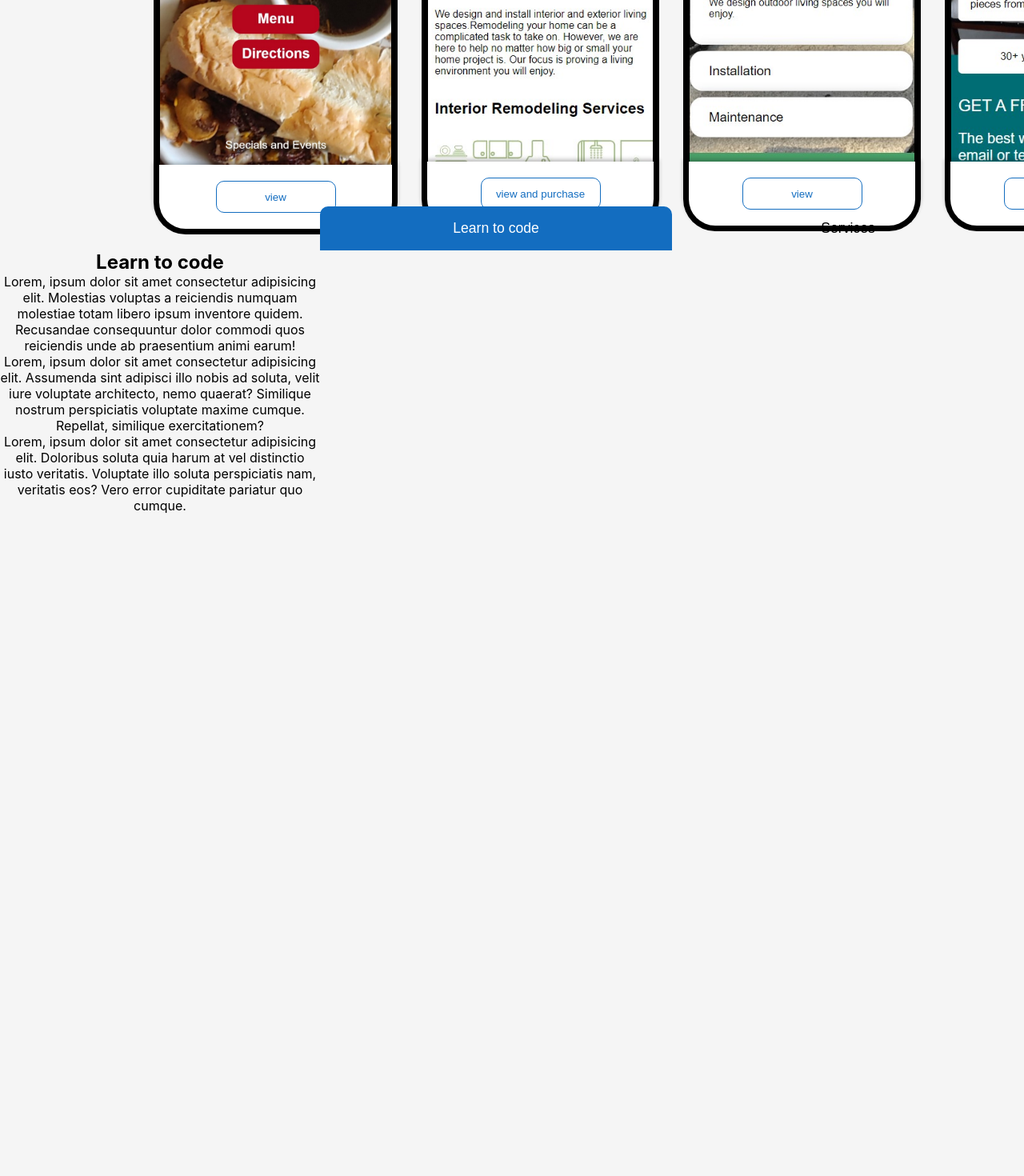
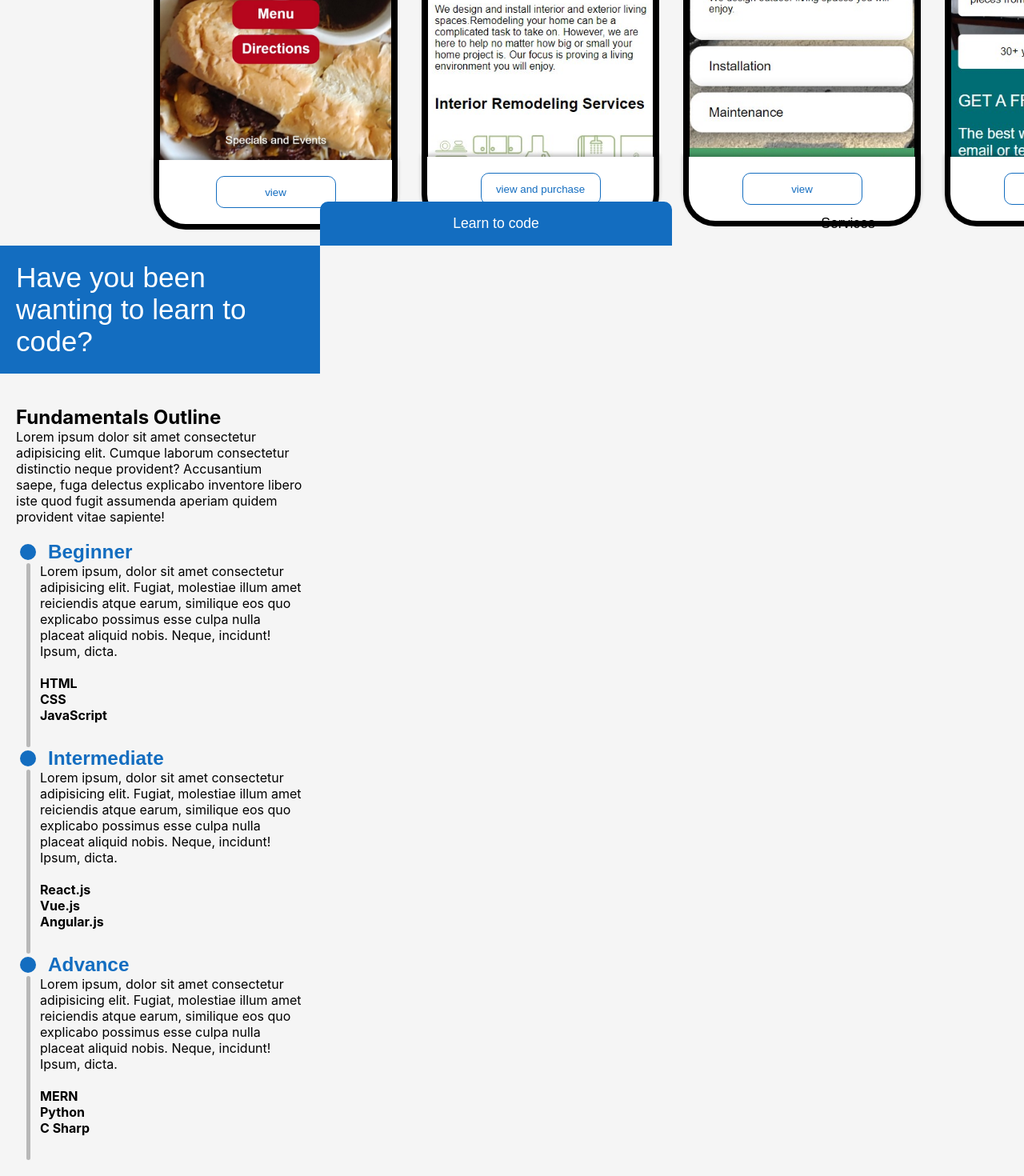
Before and after one commit to louieLouie117/Outline, a React (Create React App) app in the folder client/: page / in a window 1280 px wide. Shown: the part 440-1910 px from the top of the page at 80% size. Before the commit the page ends 1082 px from the top, so only its background shows below. Built offline with nearby package versions, Linux system fonts and the light colour scheme.

Commit message:
OutlineLayoutServiceAndLearn

```diff
--- a/client/src/components/LandingPage/HeroBanner.jsx
+++ b/client/src/components/LandingPage/HeroBanner.jsx
@@ -31,7 +31,7 @@ function HeroBanner(props) {
       </header>
 
       <aside>
-        <p >get your business a</p>
+        <p >outline your business with a</p>
         <p >mobile website</p>
       </aside>
 
--- a/client/src/components/LandingPage/LearnToCode.jsx
+++ b/client/src/components/LandingPage/LearnToCode.jsx
@@ -1,12 +1,84 @@
 import React from 'react'
+
+
 
 function LearnToCode(props) {
   return (
     <div className='LearnToCode-Container' >
-        <h2>Learn to code</h2>
-        <p>Lorem, ipsum dolor sit amet consectetur adipisicing elit. Molestias voluptas a reiciendis numquam molestiae totam libero ipsum inventore quidem. Recusandae consequuntur dolor commodi quos reiciendis unde ab praesentium animi earum!</p>
-        <p>Lorem, ipsum dolor sit amet consectetur adipisicing elit. Assumenda sint adipisci illo nobis ad soluta, velit iure voluptate architecto, nemo quaerat? Similique nostrum perspiciatis voluptate maxime cumque. Repellat, similique exercitationem?</p>
-        <p>Lorem, ipsum dolor sit amet consectetur adipisicing elit. Doloribus soluta quia harum at vel distinctio iusto veritatis. Voluptate illo soluta perspiciatis nam, veritatis eos? Vero error cupiditate pariatur quo cumque.</p>
+      <header>
+        <p>Have you been wanting to learn to code?</p>
+      </header>
+
+      <main>
+
+        <header>
+          <h2>Fundamentals Outline</h2>
+          <p>Lorem ipsum dolor sit amet consectetur adipisicing elit. Cumque laborum consectetur distinctio neque provident? Accusantium saepe, fuga delectus explicabo inventore libero iste quod fugit assumenda aperiam quidem provident vitae sapiente!</p>
+        </header>
+
+
+        <section>
+          <header>
+          <div className="DotIcon"></div>
+          <h3>Beginner</h3>
+
+          </header>
+          <div className="GaryLineSVG"></div>
+
+          <main>
+            <p>Lorem ipsum, dolor sit amet consectetur adipisicing elit. Fugiat, molestiae illum amet reiciendis atque earum, similique eos quo explicabo possimus esse culpa nulla placeat aliquid nobis. Neque, incidunt! Ipsum, dicta.</p>
+            <aside>
+              <h4>HTML</h4>
+              <h4>CSS</h4>
+              <h4>JavaScript</h4>
+            </aside>
+
+          </main>
+        </section>
+
+
+
+        <section>
+          <header>
+          <div className="DotIcon"></div>
+          <h3>Intermediate</h3>
+
+          </header>
+          <div className="GaryLineSVG"></div>
+
+          <main>
+            <p>Lorem ipsum, dolor sit amet consectetur adipisicing elit. Fugiat, molestiae illum amet reiciendis atque earum, similique eos quo explicabo possimus esse culpa nulla placeat aliquid nobis. Neque, incidunt! Ipsum, dicta.</p>
+            <aside>
+              <h4>React.js</h4>
+              <h4>Vue.js</h4>
+              <h4>Angular.js</h4>
+            </aside>
+
+          </main>
+        </section>
+
+        <section>
+          <header>
+          <div className="DotIcon"></div>
+          <h3>Advance</h3>
+
+          </header>
+          <div className="GaryLineSVG"></div>
+
+          <main>
+            <p>Lorem ipsum, dolor sit amet consectetur adipisicing elit. Fugiat, molestiae illum amet reiciendis atque earum, similique eos quo explicabo possimus esse culpa nulla placeat aliquid nobis. Neque, incidunt! Ipsum, dicta.</p>
+            <aside>
+              <h4>MERN</h4>
+              <h4>Python</h4>
+              <h4>C Sharp</h4>
+            </aside>
+
+          </main>
+        </section>
+
+      </main>
+
+
     </div>
   )
 }
--- a/client/src/components/LandingPage/Services.jsx
+++ b/client/src/components/LandingPage/Services.jsx
@@ -2,11 +2,74 @@ import React from 'react'
 
 function Services(props) {
   return (
-    <div className='Services-Container'>
-        <h2>Services component</h2>
-        <p>Lorem ipsum dolor, sit amet consectetur adipisicing elit. Laudantium unde sequi obcaecati asperiores atque quibusdam voluptates deserunt explicabo quas! Facere dignissimos sed repellat autem vitae impedit illum maxime consequuntur tempore.</p>
-        <p>Lorem ipsum dolor sit amet consectetur adipisicing elit. Ducimus culpa quas ipsa dolorum neque nisi quisquam aliquid eaque nobis laboriosam quaerat, error possimus modi doloribus harum aperiam dolore. Dolore, facere.</p>
-        <p>Lorem ipsum dolor sit amet, consectetur adipisicing elit. Rem, porro quae aut commodi, obcaecati reprehenderit rerum accusantium corporis, architecto laudantium sed provident? At perferendis labore sapiente minus beatae eius consectetur.</p>
+    <div className='LearnToCode-Container'>
+          <header>
+        <p>Do you need help with keeping your business online</p>
+      </header>
+
+      <main>
+
+        <header>
+          <h2>Services</h2>
+          <p>Lorem ipsum dolor sit amet consectetur adipisicing elit. Cumque laborum consectetur distinctio neque provident? Accusantium saepe, fuga delectus explicabo inventore libero iste quod fugit assumenda aperiam quidem provident vitae sapiente!</p>
+        </header>
+
+
+        <section>
+          <header>
+          <div className="DotIcon"></div>
+          <h3>Mobile Website</h3>
+
+          </header>
+          <div className="GaryLineSVG"></div>
+
+          <main>
+            <p>Lorem ipsum, dolor sit amet consectetur adipisicing elit. Fugiat, molestiae illum amet reiciendis atque earum, similique eos quo explicabo possimus esse culpa nulla placeat aliquid nobis. Neque, incidunt! Ipsum, dicta.</p>
+            <aside>
+              <h4>Get Started</h4>
+            </aside>
+
+          </main>
+        </section>
+
+
+
+        <section>
+          <header>
+          <div className="DotIcon"></div>
+          <h3>Essential Website</h3>
+
+          </header>
+          <div className="GaryLineSVG"></div>
+
+          <main>
+            <p>Lorem ipsum, dolor sit amet consectetur adipisicing elit. Fugiat, molestiae illum amet reiciendis atque earum, similique eos quo explicabo possimus esse culpa nulla placeat aliquid nobis. Neque, incidunt! Ipsum, dicta.</p>
+            <aside>
+              <h4>Tailor Website</h4>
+            </aside>
+
+          </main>
+        </section>
+
+        <section>
+          <header>
+          <div className="DotIcon"></div>
+          <h3>Data Driven Solutions</h3>
+
+          </header>
+          <div className="GaryLineSVG"></div>
+
+          <main>
+            <p>Lorem ipsum, dolor sit amet consectetur adipisicing elit. Fugiat, molestiae illum amet reiciendis atque earum, similique eos quo explicabo possimus esse culpa nulla placeat aliquid nobis. Neque, incidunt! Ipsum, dicta.</p>
+            <aside>
+              <h4>Web App</h4>
+            </aside>
+
+          </main>
+        </section>
+
+      </main>
+
     </div>
   )
 }
--- a/client/src/models/landingPage.css
+++ b/client/src/models/landingPage.css
@@ -5,6 +5,8 @@ body{
 h1, h2, h3, h4, p{
     margin: 0;
     padding: 0;
+    text-align: unset;
+
 }
 
 
@@ -64,7 +66,7 @@ a:active { text-decoration: none; }
 
 .Hero-Container  aside p:first-of-type{
     color: black;
-    font: 1.3em sans-serif;
+    font: 1em sans-serif;
 }
 
 .Hero-Container  aside p:last-of-type{
@@ -98,6 +100,10 @@ a:active { text-decoration: none; }
     align-items: center;
 }
 
+.Hero-Container main header picture img{
+    background: white;
+}
+
 .Hero-Container main header footer{
     background: white;
     width: 95.5%;
@@ -121,7 +127,6 @@ a:active { text-decoration: none; }
     color: #136DC0;
     background: none;
     border:  solid #136DC0 1px;
-
     border-radius: 10px;
 
 }
@@ -181,4 +186,96 @@ iframe ::-webkit-scrollbar{
 
 .LearnToCode-Container{
     display: grid;
+    text-align: left;
 }
+
+.LearnToCode-Container>header{
+    display: grid;
+    justify-items: left;
+    background: #136DC0;
+    color: white;
+    padding: 20px;
+    text-align: left;
+
+
+}
+
+
+.LearnToCode-Container>header p{
+    font: 2.2em sans-serif;
+}
+
+.LearnToCode-Container>main {
+    display: grid;
+    padding: 20px;
+}
+
+.LearnToCode-Container>main>header{
+    padding-top: 20px;
+    padding-bottom: 20px;
+
+
+
+
+}
+
+.LearnToCode-Container>main section{
+    display: grid;
+    grid-template-columns: 30px auto;
+    /* background: gold; */
+
+}
+
+
+.LearnToCode-Container>main section header{
+    display: grid;
+    grid-template-columns: 40px 1fr;
+    color: #136DC0;
+    font: 1.3em sans-serif;
+    align-items: center;
+    /* background: red; */
+    grid-column: 1/3;
+
+
+
+}
+
+
+
+
+
+.DotIcon{
+    height: 20px;
+    width: 20px;
+    background: #136DC0;
+    border-radius: 20px;
+    grid-row: 1/2;
+    grid-column: 1/2;
+    justify-self: center;
+    margin-left: -10px;
+
+}
+
+.GaryLineSVG{
+    height: 100%;
+    width: 5px;
+    background: rgb(184, 184, 184);
+    grid-row: 2;
+    justify-self: center;
+    border-radius: 3px;
+
+}
+
+.LearnToCode-Container>main>section>main{
+    display: grid;
+    row-gap: 20px;
+    grid-column: 2;
+    grid-column: auto;
+    /* background: blue; */
+    grid-column: 2;
+}
+
+
+.LearnToCode-Container>main section main aside{
+    padding-bottom: 30px;
+}
```
